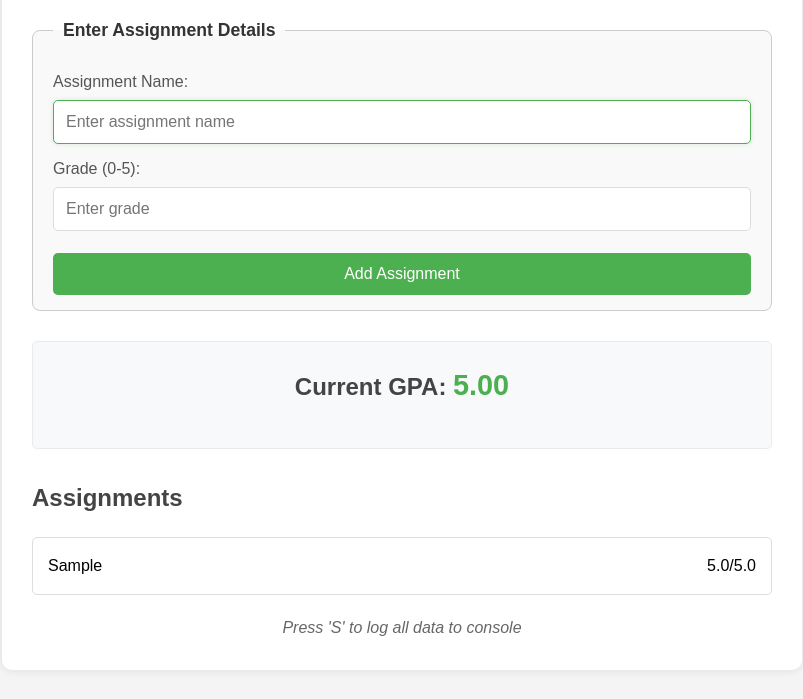
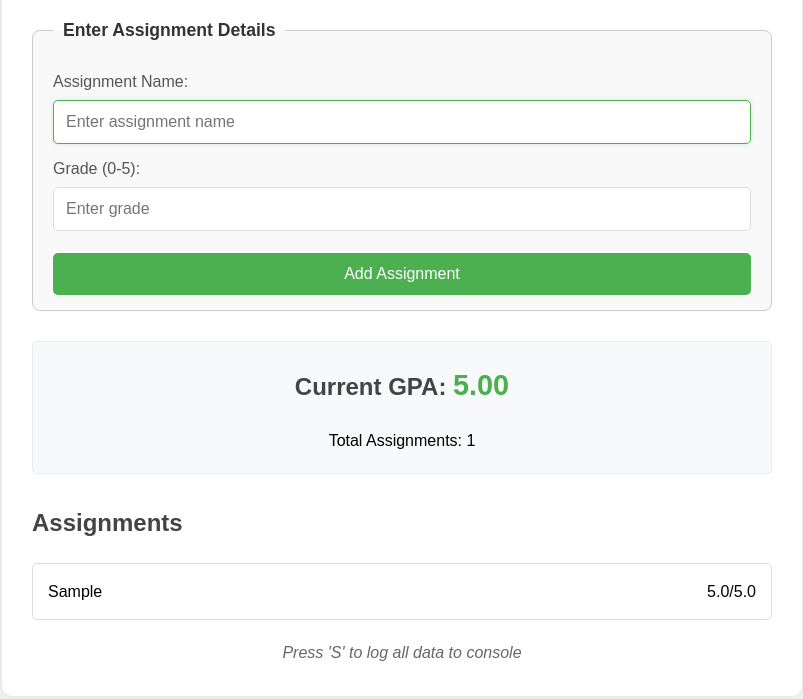
Before and after one commit to Anglebert-Dev/gpa-calculator-js-assignment, a plain HTML site: page index.html in a window 1280 px wide. Both pictures are taken after typing "Sample", "5" into the empty fields and a click on the button "Add Assignment". Shown: the part 115-814 px from the top of the page, without its empty margins (238-1041 px from the left). Drawn offline with Linux system fonts and the light colour scheme.

Commit message:
feat: display total number of assignments below GPA

```diff
--- a/index.html
+++ b/index.html
@@ -31,6 +31,7 @@
 
         <div class="stats-section">
             <h2>Current GPA: <span id="gpaDisplay">0.00</span></h2>
+            <p>Total Assignments: <span id="assignmentCount">0</span></p>
         </div>
 
         <div class="assignments-section">
--- a/script.js
+++ b/script.js
@@ -56,6 +56,9 @@ function updateUI() {
 const gpa = calculateGPA();
 gpaDisplay.textContent = gpa.toFixed(2);
 
+// Update assignment count
+document.getElementById('assignmentCount').textContent = assignments.length;
+
 // Update assignments list
 assignmentsList.innerHTML = assignments.map((assignment, index) => `
     <div class="assignment-item">
```
Lines whose indentation alone changed are shown as unchanged.
